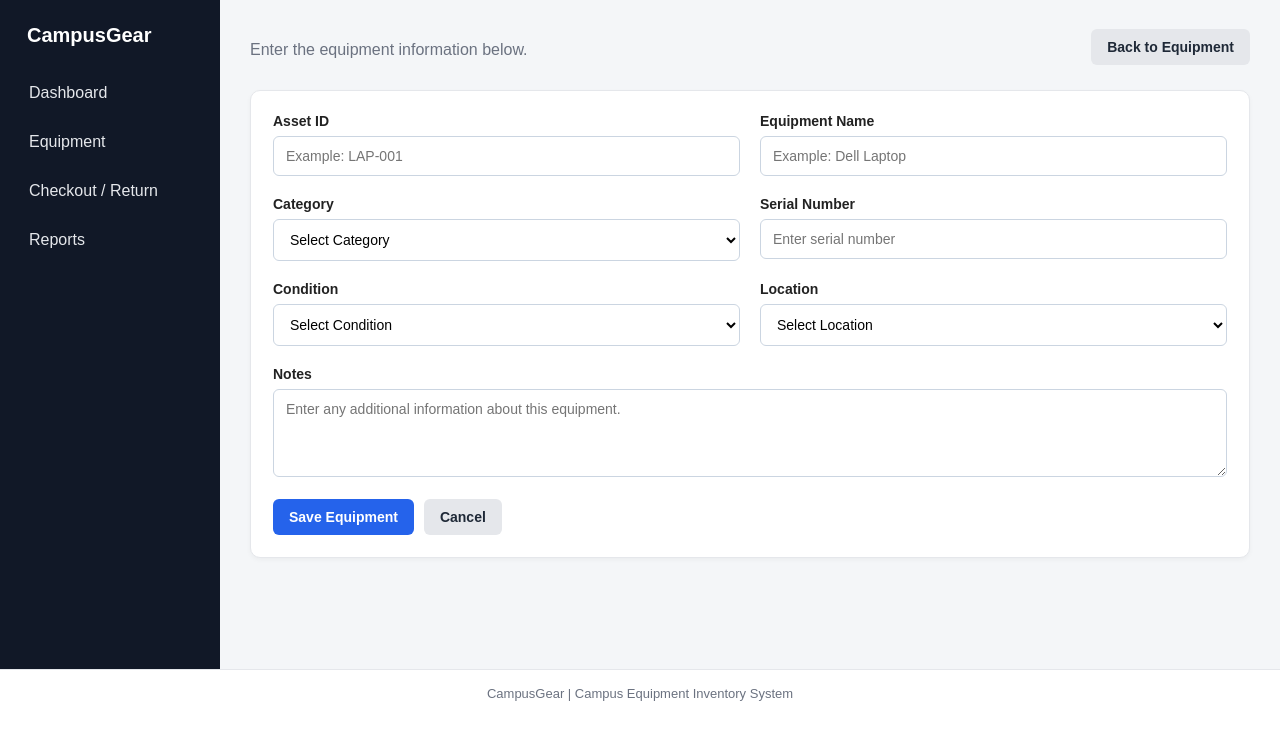
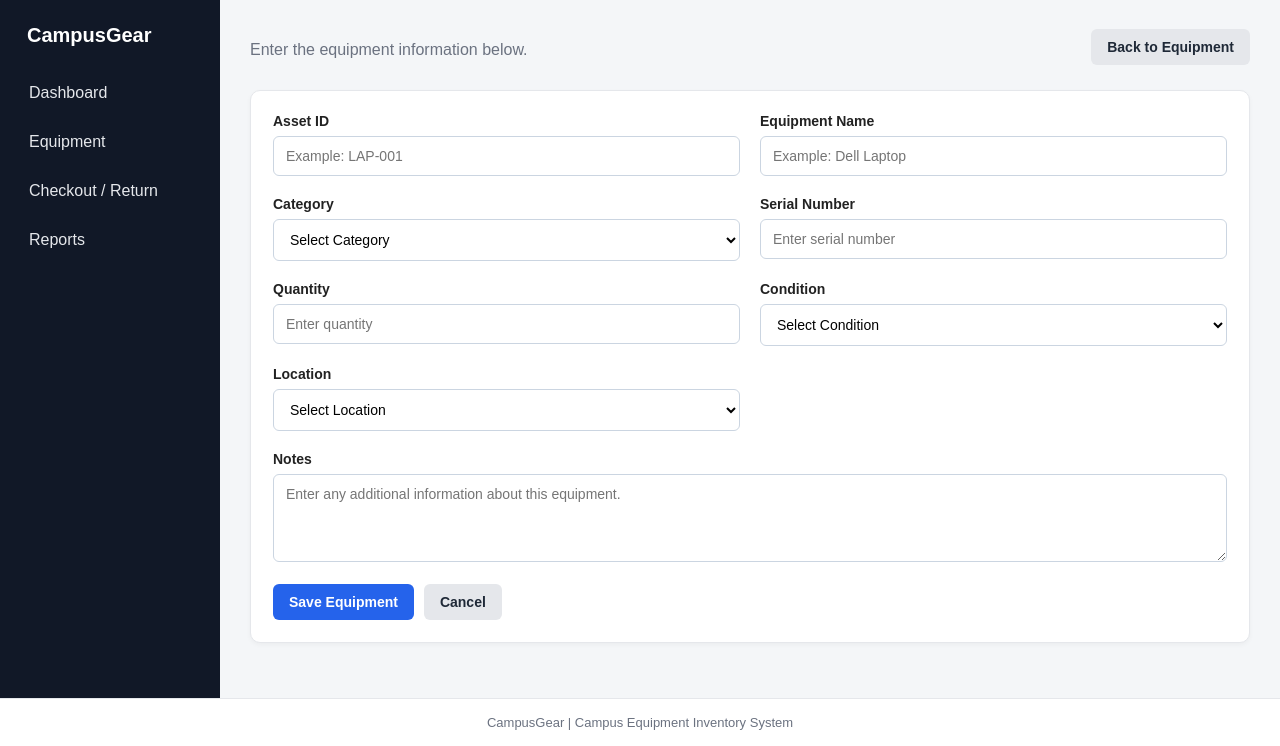
Before and after one commit to Datvixen/-CampusGear, a Flask app: page /equipment/add in a window 1280 px wide. Shown: the part 88-834 px from the top of the page. Before the commit the page ends 789 px from the top, so only its background shows below. Run offline with Flask 3, Linux system fonts and the light colour scheme.

Commit message:
Fix equipment quantity field and edit link

```diff
--- a/templates/form.html
+++ b/templates/form.html
@@ -79,6 +79,19 @@
             </div>
 
             <div class="form-group">
+    <label for="quantity">Quantity</label>
+    <input
+        type="number"
+        id="quantity"
+        name="quantity"
+        min="1"
+        value="{{ item.quantity if item else '' }}"
+        placeholder="Enter quantity"
+        required
+    >
+</div>
+
+            <div class="form-group">
                 <label for="condition">Condition</label>
 
                 <select id="condition" name="condition" required>
```
Also changed, not shown: templates/equipment.html (+5 -5 lines).
